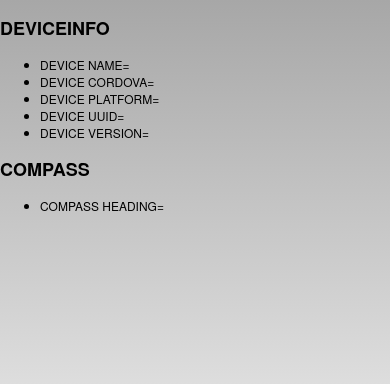
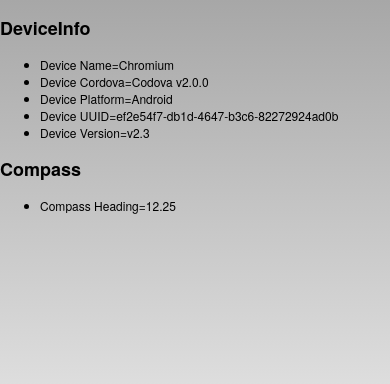
Before and after one commit to chilts/deviceinfo, a plain HTML site: page www/index.html in a window 390 px wide. Drawn offline with Linux system fonts and the light colour scheme; some packages are replaced by stand-ins of ours.

Commit message:
Updates to make the app work (hopefully)

```diff
--- a/www/css/index.css
+++ b/www/css/index.css
@@ -41,7 +41,6 @@ body {
     height:100%;
     margin:0px;
     padding:0px;
-    text-transform:uppercase;
     width:100%;
 }
 
--- a/www/index.html
+++ b/www/index.html
@@ -25,22 +25,45 @@
 
     <h2>DeviceInfo</h2>
     <ul>
-      <li>Device Name=<span id="app-device-name"></span></li>
-      <li>Device Cordova=<span id="app-device-cordova"></span></li>
-      <li>Device Platform=<span id="app-device-platform"></span></li>
-      <li>Device UUID=<span id="app-device-uuid"></span></li>
-      <li>Device Version=<span id="app-device-version"></span></li>
+      <li>Device Name=<span id="app-device-name">(none)</span></li>
+      <li>Device Cordova=<span id="app-device-cordova">(none)</span></li>
+      <li>Device Platform=<span id="app-device-platform">(none)</span></li>
+      <li>Device UUID=<span id="app-device-uuid">(none)</span></li>
+      <li>Device Version=<span id="app-device-version">(none)</span></li>
     </ul>
 
     <h2>Compass</h2>
     <ul>
-      <li>Compass Heading=<span id="app-compass-heading"></span></li>
+      <li>Compass Heading=<span id="app-compass-heading">(none)</span></li>
     </ul>
 
     <script type="text/javascript" src="phonegap.js"></script>
     <script type="text/javascript" src="js/index.js"></script>
     <script type="text/javascript">
-      app.initialize();
+        app.initialize();
+        var isBrowser = false;
+        if( !window.device ) {
+            isBrowser = true;
+            console.log('creating a window.device');
+            window.device = {};
+            window.device.name = 'Chromium';
+            window.device.cordova = 'Codova v2.0.0';
+            window.device.platform = 'Android';
+            window.device.version = 'v2.3';
+            window.device.uuid = 'ef2e54f7-db1d-4647-b3c6-82272924ad0b';
+        }
+        if ( !navigator.compass ) {
+            isBrowser = true;
+            console.log('creating a window.compass');
+            navigator.compass = {};
+            navigator.compass.getCurrentHeading = function(success, error) {
+                success(12.25);
+            };
+        }
+        // load our device ready
+        if ( isBrowser ) {
+            app.deviceready();
+        }
     </script>
 
   </body>
--- a/www/js/index.js
+++ b/www/js/index.js
@@ -1,11 +1,14 @@
 var app = {
     initialize: function() {
+        console.log('initialize(): entry');
         this.bind();
     },
     bind: function() {
+        console.log('bind(): entry');
         document.addEventListener('deviceready', this.deviceready, false);
     },
     deviceready: function() {
+        console.log('deviceready(): entry');
         // This is an event handler function, which means the scope is the event.
         // So, we must explicitly called `app.report()` instead of `this.report()`.
         document.getElementById('app').style.display = 'none';
@@ -26,17 +29,17 @@ var app = {
         // --- device ---
         // http://docs.phonegap.com/en/2.1.0/cordova_device_device.md.html#Device
 
-        var deviceName = window.device.name;
-        var deviceCordova = window.device.cordova;
+        var deviceName     = window.device.name;
+        var deviceCordova  = window.device.cordova;
         var devicePlatform = window.device.platform;
-        var deviceVersion = window.device.version;
-        var deviceUuid = window.device.uuid;
+        var deviceVersion  = window.device.version;
+        var deviceUuid     = window.device.uuid;
 
-        document.querySelector('#app-device-name').innerHtml(deviceName);
-        document.querySelector('#app-device-cordova').innerHtml(deviceCordova);
-        document.querySelector('#app-device-platform').innerHtml(devicePlatform);
-        document.querySelector('#app-device-uuid').innerHtml(deviceUuid);
-        document.querySelector('#app-device-version').innerHtml(deviceVersion);
+        document.querySelector('#app-device-name').innerHTML = deviceName;
+        document.querySelector('#app-device-cordova').innerHTML = deviceCordova;
+        document.querySelector('#app-device-platform').innerHTML = devicePlatform;
+        document.querySelector('#app-device-uuid').innerHTML = deviceUuid;
+        document.querySelector('#app-device-version').innerHTML = deviceVersion;
 
         // ----------------------------------------------------------------------------
         // --- compass ---
@@ -54,7 +57,8 @@ var app = {
             }
         );
 
-        document.querySelector('#app-compass-heading').innerHtml(compassHeading);
+        console.log('Doing compassHeading');
+        document.getElementById('app-compass-heading').innerHTML = compassHeading;
 
         // ----------------------------------------------------------------------------
     }
```
